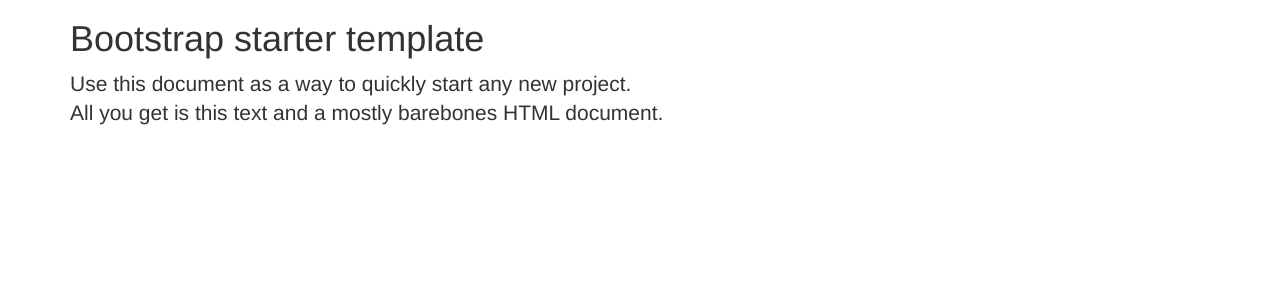
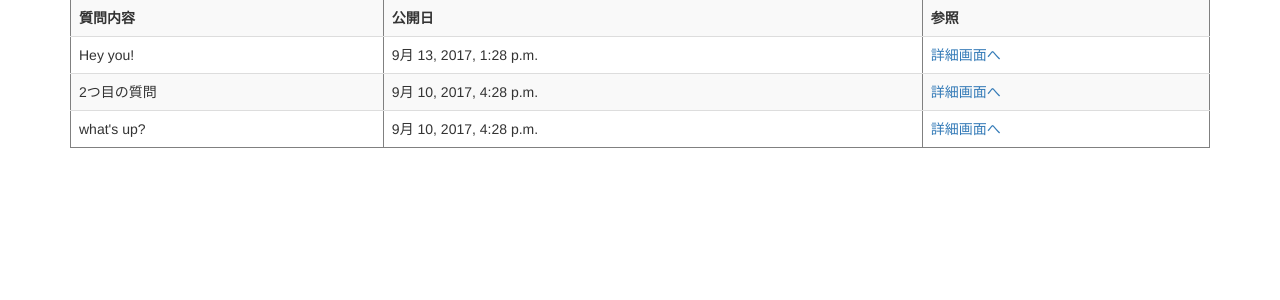
Before and after one commit to NAKKA-K/django_tutorial, a Django app: page / in a window 1280 px wide. Shown: the part 51-351 px from the top of the page. Run offline with Django 3.2, Linux system fonts and the light colour scheme; data comes from the database, SQL or seed files in the repository; some libraries are stand-ins or nearby versions.

Commit message:
vase.htmlを活用して簡潔にhtmlを記述

```diff
--- a/polls/templates/index.html
+++ b/polls/templates/index.html
@@ -1,12 +1,6 @@
 {% extends "base.html" %}
-{% load staticfiles %}
-<html>
 
-<head>
-  <link rel="stylesheet" type="text/css" href="{% static 'css/bootstrap.css' %}"/>
-</head>
-
-<body>
+{% block contents %}
   <table border="1" class="table table-striped">
 
     <tr>
@@ -26,6 +20,5 @@
     {% endif %}
 
   </table>
-
-</body>
-</html>
+<!-- endblockに引数は必要ないが、どのblockを閉じたのかわからなくなるため、開くときと対の引数をつける -->
+{% endblock contents %}
--- a/templates/base.html
+++ b/templates/base.html
@@ -45,12 +45,7 @@
     </nav>
 
     <div class="container">
-
-      <div class="starter-template">
-        <h1>Bootstrap starter template</h1>
-        <p class="lead">Use this document as a way to quickly start any new project.<br> All you get is this text and a mostly barebones HTML document.</p>
-      </div>
-
+      {% block contents %}{% endblock %}
     </div><!-- /.container -->
 
 
```
